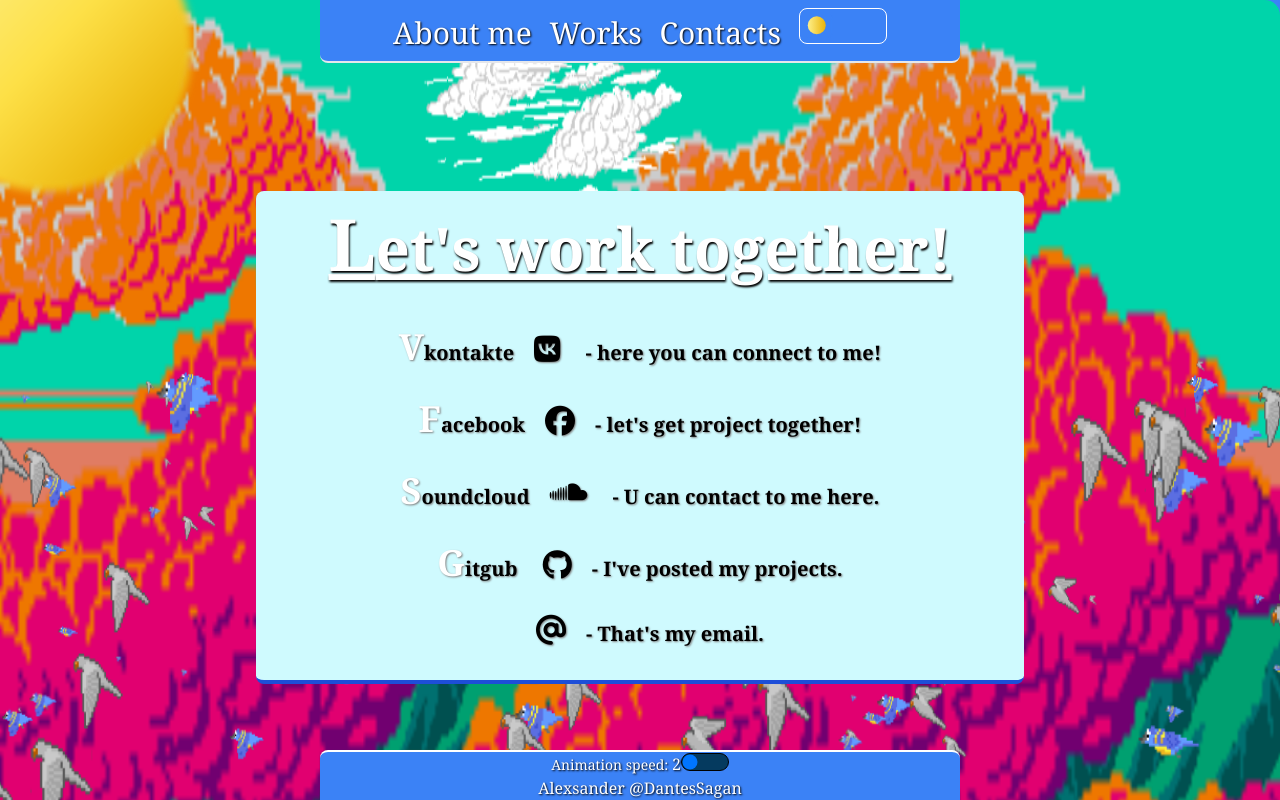
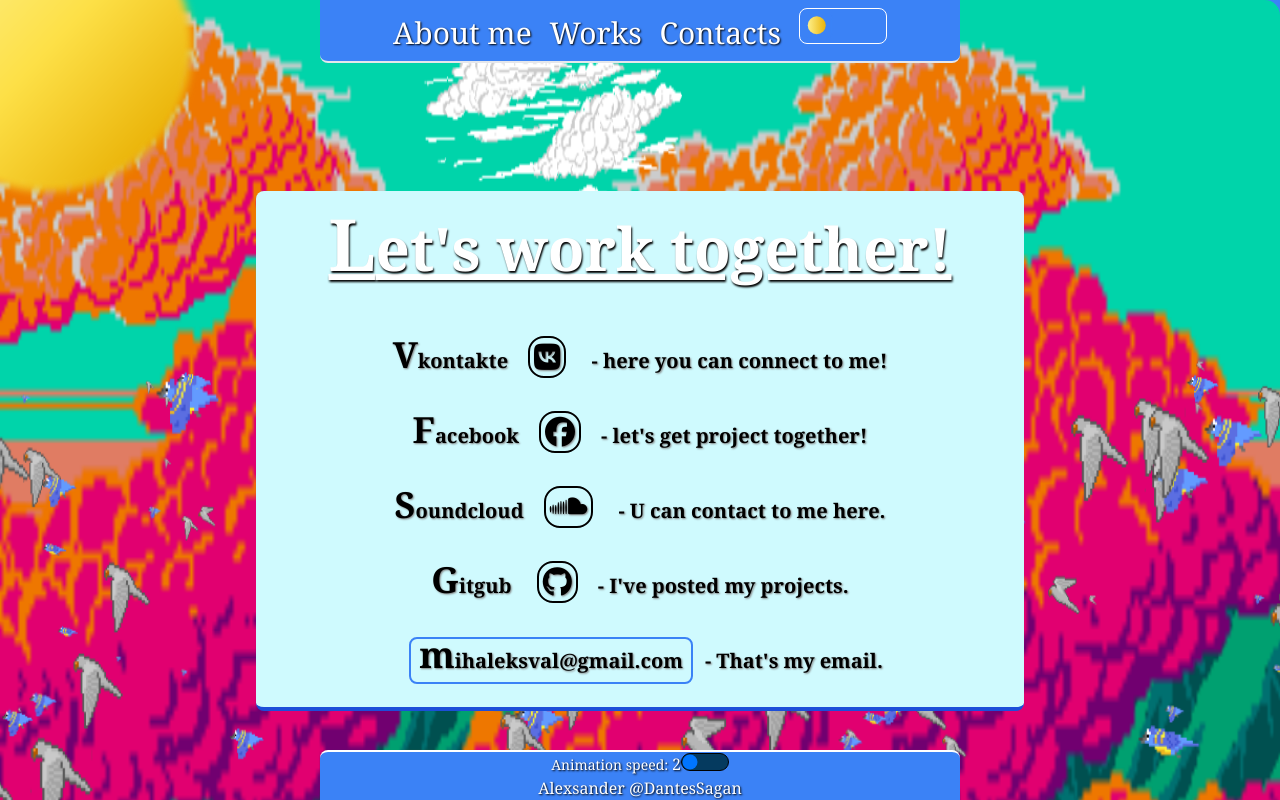
Before and after one commit to DantesSagan/portfolioReact, a Next.js app: page /addresses in a window 1280 px wide. Shown: the top 800 px of the page. Built offline with nearby package versions, Linux system fonts and the light colour scheme.

Commit message:
changing some css on addresses page and adding clipboard copy of email

```diff
--- a/pages/addresses.js
+++ b/pages/addresses.js
@@ -7,6 +7,8 @@ import Script from 'next/script';
 
 export default function Addresses({ mode, setMode }) {
   const [loading, setLoading] = useState(true);
+  const [alert, setAlert] = useState('');
+  const [booleanAlert, setBooleanAlert] = useState(false);
   // fetching data from kit fontawesome
   useEffect(() => {
     async function getData() {
@@ -26,6 +28,7 @@ export default function Addresses({ mode, setMode }) {
   const colors = mode ? '1px 2px 2px black' : '2px 4px 2px red';
   const shadowText = mode ? '1px 1px 2px gray' : '4px 2px 2px red';
   const colorsText = mode ? 'black' : 'white';
+
   return (
     // Addresses section
     <section className='mt-2'>
@@ -41,7 +44,7 @@ export default function Addresses({ mode, setMode }) {
           >
             <header
               style={{ textShadow: colors }}
-              className={`text-6xl p-4 font-bold  underline first-letter:text-7xl first-letter:font-bold first-letter:text-white transition duration-300 text-white`}
+              className={`text-6xl p-4 font-bold  underline first-letter:text-7xl first-letter:font-bold first-letter:text-${colorsText} transition duration-300 text-white`}
             >
               Let's work together...
             </header>
@@ -57,7 +60,7 @@ export default function Addresses({ mode, setMode }) {
                   />{' '}
                   <h2
                     style={{ color: colorsText, textShadow: shadowText }}
-                    className={`text-xl p-4 font-bold  first-letter:text-4xl first-letter:font-bold first-letter:text-white transition duration-300 text-white`}
+                    className={`text-xl p-4 font-bold  first-letter:text-4xl first-letter:font-bold first-letter:text-${colorsText} transition duration-300 text-white`}
                   >
                     - here you can connect to me!{' '}
                   </h2>{' '}
@@ -74,7 +77,7 @@ export default function Addresses({ mode, setMode }) {
                   />{' '}
                   <h2
                     style={{ color: colorsText, textShadow: shadowText }}
-                    className={`text-xl p-4 font-bold  first-letter:text-4xl first-letter:font-bold first-letter:text-white transition duration-300 text-white`}
+                    className={`text-xl p-4 font-bold  first-letter:text-4xl first-letter:font-bold first-letter:text-${colorsText} transition duration-300 text-white`}
                   >
                     - let's get project together!
                   </h2>
@@ -90,7 +93,7 @@ export default function Addresses({ mode, setMode }) {
                   />{' '}
                   <h2
                     style={{ color: colorsText, textShadow: shadowText }}
-                    className={`text-xl p-4 font-bold first-letter:text-4xl first-letter:font-bold first-letter:text-white transition duration-300 text-white`}
+                    className={`text-xl p-4 font-bold first-letter:text-4xl first-letter:font-bold first-letter:text-${colorsText} transition duration-300 text-white`}
                   >
                     - U can contact to me here.
                   </h2>{' '}
@@ -106,7 +109,7 @@ export default function Addresses({ mode, setMode }) {
                   />{' '}
                   <h2
                     style={{ color: colorsText, textShadow: shadowText }}
-                    className={`text-xl p-4 font-bold first-letter:text-4xl first-letter:font-bold first-letter:text-white transition duration-300 text-white`}
+                    className={`text-xl p-4 font-bold first-letter:text-4xl first-letter:font-bold first-letter:text-${colorsText} transition duration-300 text-white`}
                   >
                     - I've posted my projects.
                   </h2>{' '}
@@ -121,7 +124,7 @@ export default function Addresses({ mode, setMode }) {
                   />
                   <h2
                     style={{ color: colorsText, textShadow: shadowText }}
-                    className={`text-xl p-4 font-bold first-letter:text-4xl first-letter:font-bold first-letter:text-white transition duration-300 text-white`}
+                    className={`text-xl p-4 font-bold first-letter:text-4xl first-letter:font-bold first-letter:text-${colorsText} transition duration-300 text-white`}
                   >
                     - That's my email.{' '}
                   </h2>
@@ -142,16 +145,27 @@ export default function Addresses({ mode, setMode }) {
           >
             <header
               style={{ textShadow: colors }}
-              className={`text-6xl p-4 font-bold  underline first-letter:text-7xl first-letter:font-bold first-letter:text-white transition duration-300 text-white`}
+              className={`text-6xl p-4 font-bold  underline first-letter:text-7xl first-letter:font-bold first-letter:text-${colorsText} transition duration-300 text-white`}
             >
               Let's work together!
             </header>
             <section className='grid grid-cols-1 gap-2  place-items-center'>
+              {' '}
+              <div
+                className={`text-3xl font-bold
+                ${mode ? 'bg-blue-400' : 'bg-red-400'}
+                ${
+                  booleanAlert ? 'p-4 border-2 rounded-lg border-black' : null
+                }`}
+                style={{ color: colorsText }}
+              >
+                {booleanAlert ? alert : null}
+              </div>
               <div className='p-4 flex flex-col'>
                 <div className='grid grid-rows-1 grid-flow-col gap-4'>
                   <h2
                     style={{ color: colorsText, textShadow: shadowText }}
-                    className={`text-xl p-4 font-bold  first-letter:text-4xl first-letter:font-bold first-letter:text-white transition duration-300 text-white`}
+                    className={`text-xl p-4 font-bold  first-letter:text-4xl first-letter:font-bold first-letter:text-${colorsText} transition duration-300 text-white`}
                   >
                     Vkontakte
                     <a
@@ -161,7 +175,9 @@ export default function Addresses({ mode, setMode }) {
                       target='_blank'
                       tabIndex='12'
                     >
-                      <i className='fab fa-vk text-3xl'></i>
+                      <i
+                        className={`fab fa-vk text-3xl  border-2 border-${colorsText} p-1 rounded-2xl`}
+                      ></i>
                     </a>{' '}
                     - here you can connect to me!{' '}
                   </h2>{' '}
@@ -170,7 +186,7 @@ export default function Addresses({ mode, setMode }) {
                 <div className='grid grid-rows-1 grid-flow-col'>
                   <h2
                     style={{ color: colorsText, textShadow: shadowText }}
-                    className={`text-xl p-4 font-bold  first-letter:text-4xl first-letter:font-bold first-letter:text-white transition duration-300 text-white`}
+                    className={`text-xl p-4 font-bold  first-letter:text-4xl first-letter:font-bold first-letter:text-${colorsText} transition duration-300 text-white`}
                   >
                     Facebook
                     <a
@@ -180,7 +196,9 @@ export default function Addresses({ mode, setMode }) {
                       target='_blank'
                       tabIndex='13'
                     >
-                      <i className='fab fa-facebook text-3xl'></i>
+                      <i
+                        className={`fab fa-facebook text-3xl  border-2 border-${colorsText} p-1 rounded-2xl`}
+                      ></i>
                     </a>
                     - let's get project together!
                   </h2>
@@ -189,7 +207,7 @@ export default function Addresses({ mode, setMode }) {
                 <div className='grid grid-rows-1 grid-flow-col gap-4'>
                   <h2
                     style={{ color: colorsText, textShadow: shadowText }}
-                    className={`text-xl p-4 font-bold first-letter:text-4xl first-letter:font-bold first-letter:text-white transition duration-300 text-white`}
+                    className={`text-xl p-4 font-bold first-letter:text-4xl first-letter:font-bold first-letter:text-${colorsText} transition duration-300 text-white`}
                   >
                     {' '}
                     Soundcloud
@@ -200,7 +218,9 @@ export default function Addresses({ mode, setMode }) {
                       target='_blank'
                       tabIndex='14'
                     >
-                      <i className='fab fa-soundcloud text-3xl'></i>
+                      <i
+                        className={`fab fa-soundcloud text-3xl  border-2 border-${colorsText} p-1 rounded-2xl`}
+                      ></i>
                     </a>{' '}
                     - U can contact to me here.
                   </h2>{' '}
@@ -209,7 +229,7 @@ export default function Addresses({ mode, setMode }) {
                 <div className='grid grid-rows-1 grid-flow-col gap-4'>
                   <h2
                     style={{ color: colorsText, textShadow: shadowText }}
-                    className={`text-xl p-4 font-bold first-letter:text-4xl first-letter:font-bold first-letter:text-white transition duration-300 text-white`}
+                    className={`text-xl p-4 font-bold first-letter:text-4xl first-letter:font-bold first-letter:text-${colorsText} transition duration-300 text-white`}
                   >
                     Gitgub{' '}
                     <a
@@ -219,24 +239,37 @@ export default function Addresses({ mode, setMode }) {
                       target='_blank'
                       tabIndex='15'
                     >
-                      <i className='fab fa-github text-3xl'></i>
+                      <i
+                        className={`fab fa-github text-3xl  border-2 border-${colorsText} p-1 rounded-2xl`}
+                      ></i>
                     </a>
                     - I've posted my projects.
                   </h2>{' '}
                 </div>
+
                 <div className='grid grid-rows-1 grid-flow-col gap-4'>
                   <h2
                     style={{ color: colorsText, textShadow: shadowText }}
-                    className={`text-xl p-4 font-bold first-letter:text-4xl first-letter:font-bold first-letter:text-white transition duration-300 text-white`}
+                    className={`text-xl p-4 font-bold first-letter:text-4xl first-letter:font-bold first-letter:text-${colorsText} transition duration-300 text-white`}
                   >
                     <a
                       rel='noreferrer'
-                      className='border-blue-500 m-3 rounded-lg p-2 hover:opacity-75 transition duration-300 active:scale-75 col-span-2'
-                      href='mailto:mihaleksva@gmail.com'
-                      target='_blank'
+                      className={`border-blue-500 m-3 rounded-lg p-2 hover:opacity-75 transition duration-300 active:scale-75 col-span-2 border-2 border-${colorsText} cursor-pointer`}
+                      // href='mailto:mihaleksva@gmail.com'
+                      // target='_blank'
                       tabIndex='16'
+                      onClick={() => {
+                        const text = 'mihaleksval@gmail.com';
+                        navigator.clipboard.writeText(text);
+                        setAlert(`${text} - is copied!`);
+                        setBooleanAlert(true);
+                        setTimeout(() => {
+                          setBooleanAlert(false);
+                        }, 1500);
+                        // alert(`${text} - is copied!`);
+                      }}
                     >
-                      <i className='fas fa-at text-3xl'></i>
+                      mihaleksval@gmail.com
                     </a>
                     - {` `}That's my email.{' '}
                   </h2>{' '}
--- a/pages/projects.js
+++ b/pages/projects.js
@@ -20,7 +20,7 @@ export default function Project({ mode, setMode }) {
 
   return (
     // Project Section
-    <main className='relative mx-auto max-w-screen-sm mt-2'>
+    <main className='relative mx-auto max-w-screen-sm mt-8 '>
       {' '}
       <section
         className={`container mx-auto text-center scale-90 ${
```
